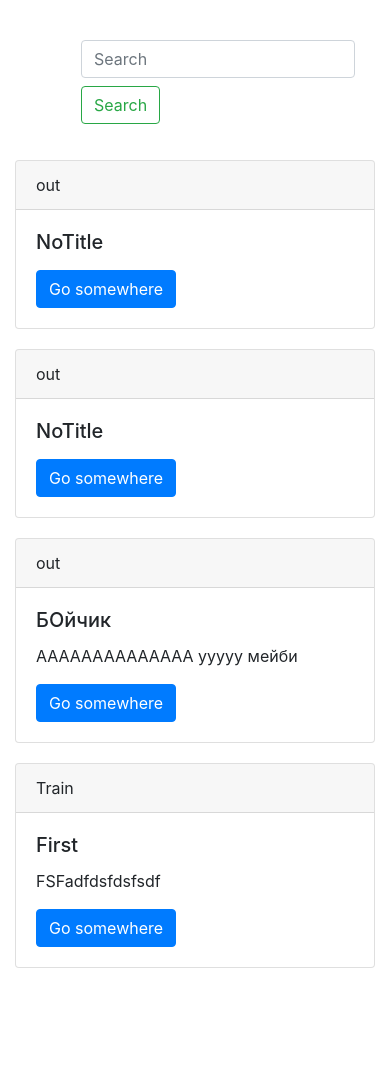
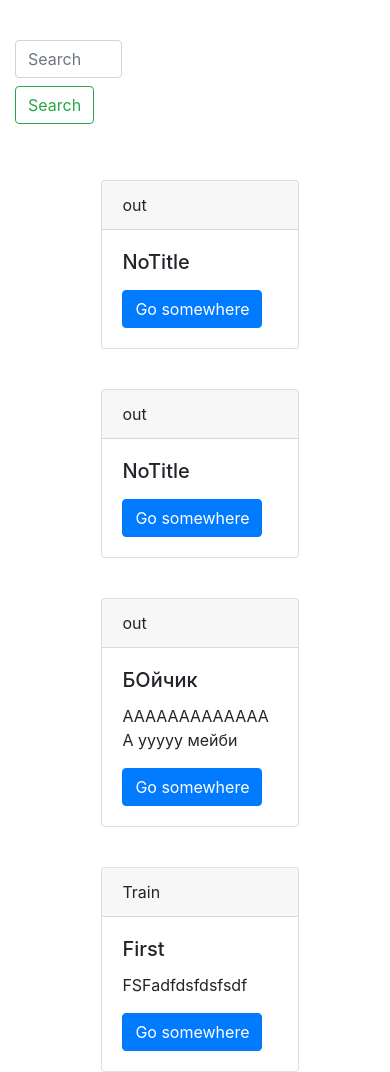
Before and after one commit to Svesh1-800/web-notes, a Django app: page / in a window 390 px wide. Shown: the part 56-1128 px from the top of the page. Before the commit the page ends 1024 px from the top, so only its background shows below. Run offline with Django 3.2, Linux system fonts and the light colour scheme; data comes from the database, SQL or seed files in the repository.

Commit message:
adapted forms
- seach field
- card

```diff
--- a/jnotes/notes/static/css/base.css
+++ b/jnotes/notes/static/css/base.css
@@ -1,19 +1,20 @@
+/* блок с формой поиска ( поле поиска + кнопка) */
 .search-field{
 	position: relative;
-	left: 40%;
-	margin-top: 40px;
-
+	margin-top: 40px
 }
+/* оступ элементов Navbar'a друг от друга */
 .nav-item{
 	padding-left: 20px;
 }
+/* шрифт для названия сервиса */
 .main-text{
 	font-size: 20px;
 	font-family: 'Georgia';
 }
+/* элементы Navbar'a справа */
 .end-nav{
 	position: absolute;
 	right: 0px;
 	padding-right:2px;
-
 }
--- a/jnotes/notes/templates/base.html
+++ b/jnotes/notes/templates/base.html
@@ -49,25 +49,24 @@
       </nav>
     </header>
     <main>
-      <div class="container">
-        <div class="row">
-
-          <div class="col-6 col-sm-7 col-md-10">
-            <div class="search-field">
+<div class="container">
+  <div class="row">
+    <div class="col-6 col-sm-8 col-md-8 col-xs-12">
+      <div class="search-field">
               <form class="form-inline my-2 my-lg-0">
-                <input class="form-control mr-sm-2" type="search" placeholder="Search" aria-label="Search" style="width: 300px;">
+                <input class="form-control mr-sm-2" type="search" placeholder="Search" aria-label="Search"
+                style="width:65%;">
                 <button class="btn btn-outline-success my-2 my-sm-0" type="submit">Search</button>
               </form>
             </div>
-          </div>
-        </div>
-      </div>
+    </div>
       <div class="container">
 
         {% block content %}
         {% endblock %}
       </div>
-
+  </div>
+</div>
 
     </main>
     <footer>
--- a/jnotes/notes/templates/home.html
+++ b/jnotes/notes/templates/home.html
@@ -1,10 +1,19 @@
 {% extends 'base.html' %}
-
 {% block title %}IT IS WORKING {% endblock %}
 
 {% block content %}
+<style>
+    .card{
+        margin-top: 40px;
+        width: 55%;
+        position: relative;
+	    left: 24%;
+
+    }
+</style>
+
 {% for post in object_list %}
-<div class="cards" style="margin-top:20px;">
+
 <div class="card">
   <div class="card-header">
     {{ post.category_note }}
@@ -15,7 +24,6 @@
     <a href="#" class="btn btn-primary">Go somewhere</a>
   </div>
 </div>
-</div>
 
 {% endfor %}
 {% endblock %}
```
Lines whose indentation alone changed are shown as unchanged.
